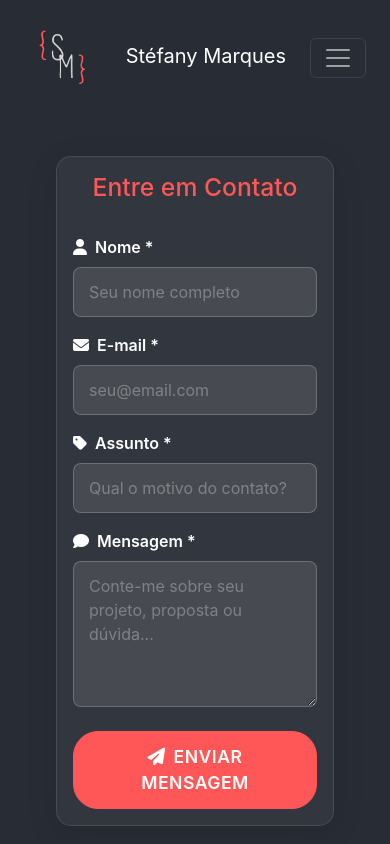
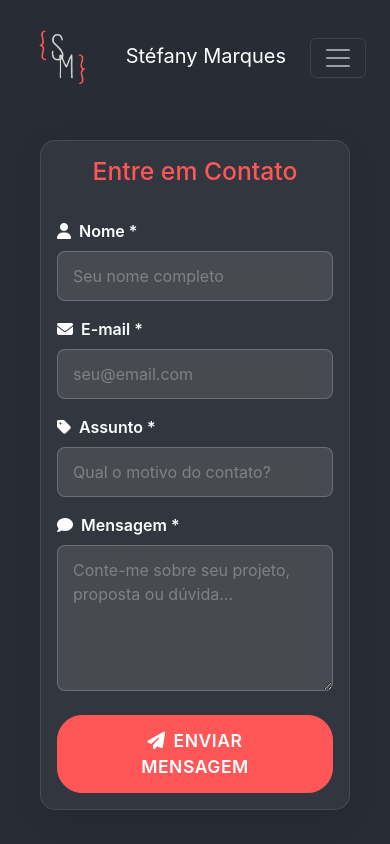
Before and after one commit to Stephmarquess/portfolio, a React (Create React App) app: page /contact in a window 390 px wide. Shown: the top 844 px of the page. Built offline with nearby package versions, Linux system fonts and the light colour scheme; no server answers.

Commit message:
style: adjust margin reponsivity and remove comments in css file

```diff
--- a/src/components/ContactForm/ContactForm.css
+++ b/src/components/ContactForm/ContactForm.css
@@ -1,4 +1,3 @@
-/* Estilos para o formulário de contato */
 .contact-form-container {
   background: rgba(255, 255, 255, 0.05);
   border-radius: 15px;
@@ -121,13 +120,7 @@
   }
 }
 
-/* Responsividade */
 @media (max-width: 768px) {
-  .contact-form-container {
-      padding: 1.5rem;
-      margin: 1rem;
-  }
-
   .contact-form .btn {
       width: 100%;
       padding: 15px;
@@ -148,7 +141,6 @@
   }
 }
 
-/* Melhorias para acessibilidade */
 .form-control:focus {
   outline: 2px solid #ff5757;
   outline-offset: 2px;
@@ -159,13 +151,11 @@
   outline-offset: 2px;
 }
 
-/* Placeholder styling */
 .form-control::placeholder {
   color: #999;
   opacity: 0.7;
 }
 
-/* Loading spinner */
 .spinner-border-sm {
   width: 1rem;
   height: 1rem;
```
